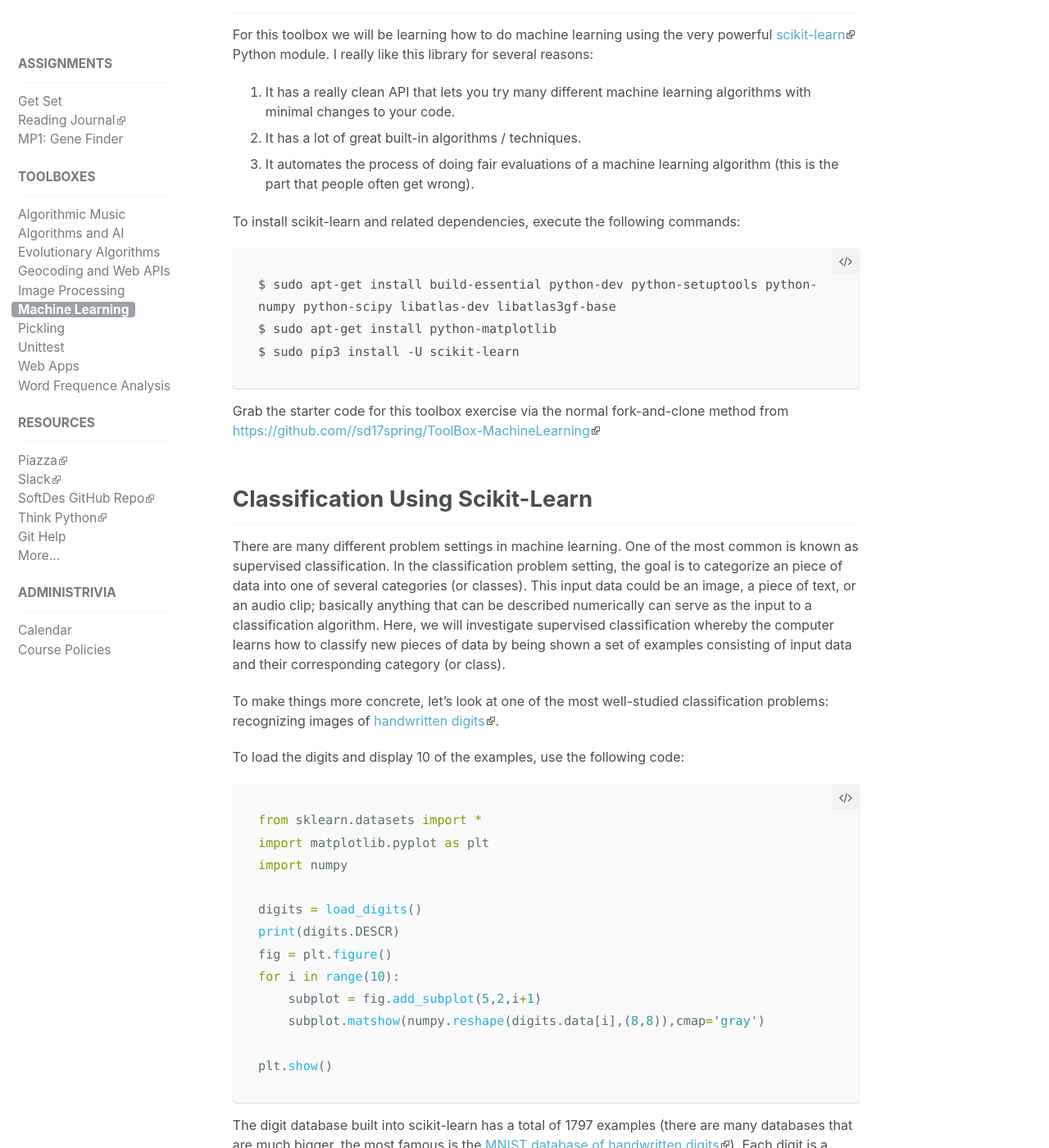
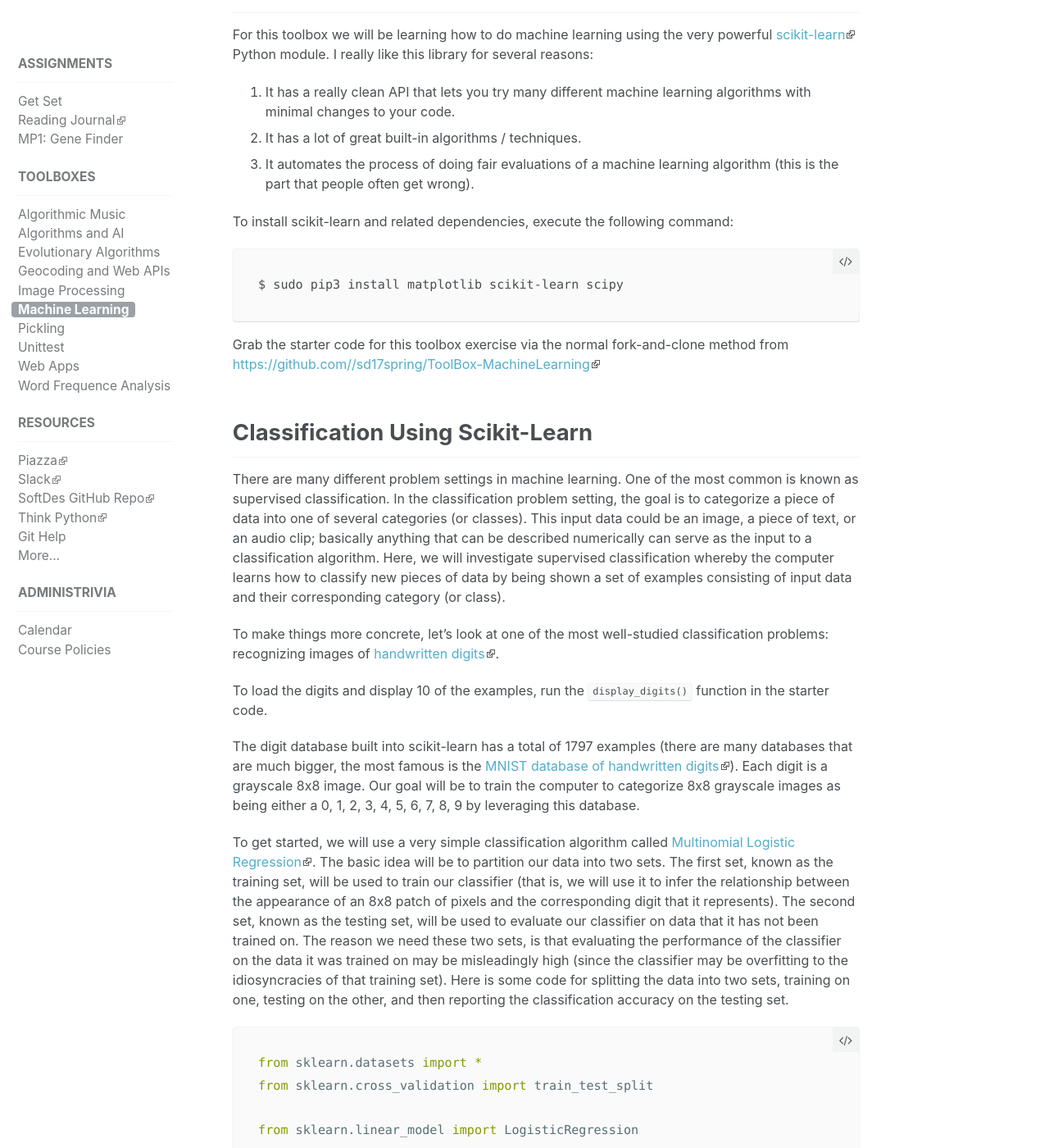
Before and after one commit to sd17spring/sd17spring.github.io, a Jekyll site: the page built from _toolboxes/machine-learning.md, in a window 1280 px wide and 1400 px high, scrolled down 906 px. Shown: the whole window at 82% size. Built offline with Jekyll 4.4.1, drawn with Linux system fonts in a browser that asks for light colours; some of the changed text lies outside the part shown.

Commit message:
Updating machine learning page to new version of the toolbox

````diff
--- a/_toolboxes/machine-learning.md
+++ b/_toolboxes/machine-learning.md
@@ -40,12 +40,9 @@
 3. It automates the process of doing fair evaluations of a machine learning algorithm (this is the part that people often get wrong).
 
 To install scikit-learn and related dependencies, execute the following
-commands:
+command:
 
-    $ sudo apt-get install build-essential python-dev python-setuptools python-
-    numpy python-scipy libatlas-dev libatlas3gf-base
-    $ sudo apt-get install python-matplotlib
-    $ sudo pip3 install -U scikit-learn
+    $ sudo pip3 install matplotlib scikit-learn scipy
 
 Grab the starter code for this toolbox exercise via the normal fork-and-clone
 method from <https://github.com//{{site.course.github_owner}}/ToolBox-MachineLearning>
@@ -54,7 +51,7 @@
 
 There are many different problem settings in machine learning. One of the most
 common is known as supervised classification. In the classification problem
-setting, the goal is to categorize an piece of data into one of several
+setting, the goal is to categorize a piece of data into one of several
 categories (or classes). This input data could be an image, a piece of text,
 or an audio clip; basically anything that can be described numerically can
 serve as the input to a classification algorithm. Here, we will investigate
@@ -66,22 +63,8 @@
 classification problems: recognizing images of [handwritten
 digits](http://en.wikipedia.org/wiki/MNIST_database).
 
-To load the digits and display 10 of the examples, use the following code:
-
-``` python
-from sklearn.datasets import *
-import matplotlib.pyplot as plt
-import numpy
-
-digits = load_digits()
-print(digits.DESCR)
-fig = plt.figure()
-for i in range(10):
-    subplot = fig.add_subplot(5,2,i+1)
-    subplot.matshow(numpy.reshape(digits.data[i],(8,8)),cmap='gray')
-
-plt.show()
-```
+To load the digits and display 10 of the examples, run the `display_digits()`
+function in the starter code.
 
 The digit database built into scikit-learn has a total of 1797 examples (there
 are many databases that are much bigger, the most famous is the [MNIST
@@ -129,41 +112,8 @@
 you will be writing code to systematically vary the training set size versus
 the testing set size and plot the curve of the resultant performance. You will
 be repeating each value of `train_size` 10 times to smooth out variability. We
-have given you starter code for this at `machine_learning/learning_curve.py`.
-The starter code is reproduced below:
-
-``` python
-import matplotlib.pyplot as plt
-import numpy
-from sklearn.datasets import *
-from sklearn.cross_validation import train_test_split
-from sklearn.linear_model import LogisticRegression
-
-data = load_digits()
-print(data.DESCR)
-num_trials = 10
-train_percentages = range(5,95,5)
-test_accuracies = numpy.zeros(len(train_percentages))
-
-# train a model with training percentages between 5 and 90 (see
-train_percentages) and evaluate
-
-# the resultant accuracy.
-
-# You should repeat each training percentage num_trials times to smooth out
-variability
-
-# for consistency with the previous example use model =
-LogisticRegression(C=10**-10) for your learner
-
-# TODO: your code here
-
-fig = plt.figure()
-plt.plot(train_percentages, test_accuracies)
-plt.xlabel('Percentage of Data Used for Training')
-plt.ylabel('Accuracy on Test Set')
-plt.show()
-```
+have given you starter code for this in the `train_model` function in
+`machine_learning/learning_curve.py`.
 
 Once you have produced this curve, answer the following questions and place
 them in a text file called `questions.txt` in your `machine_learning` folder:
````
